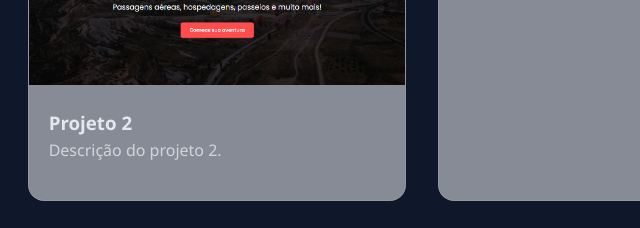
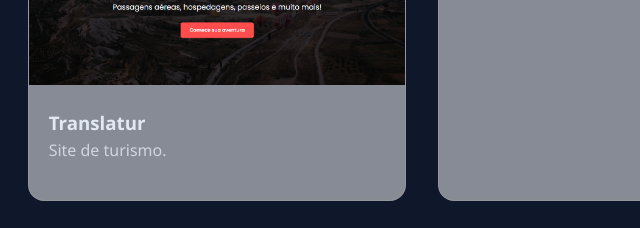
Before and after one commit to Marcal-Andre/Protifolio, a plain HTML site: page index.html in a window 1280 px wide. Shown: the part 1672-1900 px from the top of the page, 423-1063 px from the left. Drawn offline with Linux system fonts and the light colour scheme.

Commit message:
ajust-proj-2

```diff
--- a/index.html
+++ b/index.html
@@ -64,8 +64,8 @@
           <img src="./img/Translatur - Viagens & Turismo (2).png" alt="Projeto
           2"/ style="width: 380px; height: 200px;"/>
           <div class="caixa-texto-projetos">
-            <h3 class="info-projeto">Projeto 2</h3>
-            <p class="paragrafo-projetos">Descrição do projeto 2.</p>
+            <h3 class="info-projeto">Translatur</h3>
+            <p class="paragrafo-projetos">Site de turismo.</p>
           </div>
         </div>
 
```
